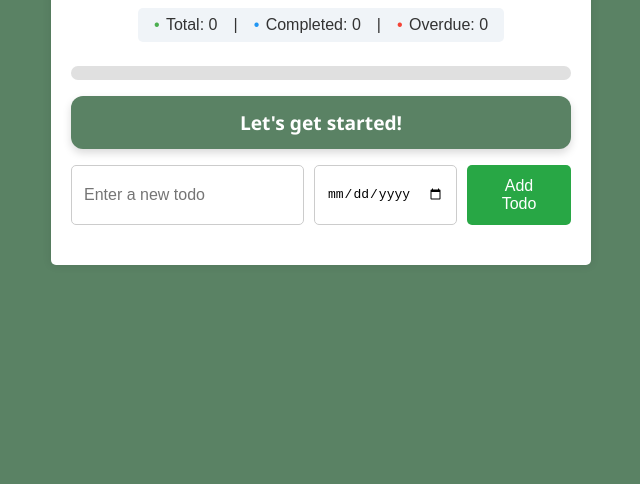
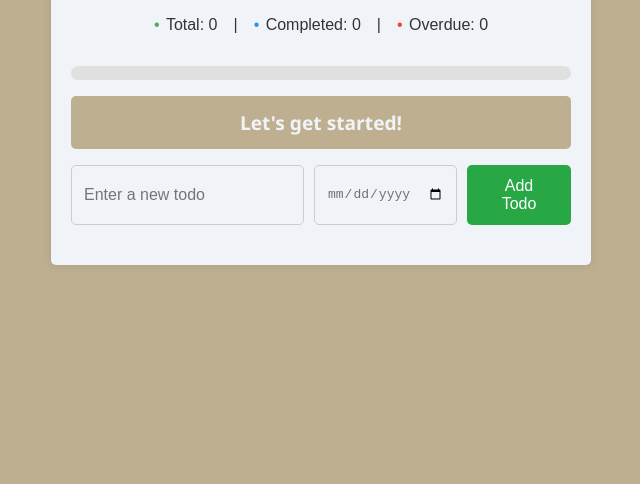
Before and after one commit to Mialmadsen/bdeFinalProject, a website built with Vite: page index.html in a window 1280 px wide. Shown: the part 316-800 px from the top of the page, without its empty margins (319-959 px from the left). Built offline with nearby package versions, Linux system fonts and the light colour scheme.

Commit message:
style: add better styling for visual look

```diff
--- a/src/style.css
+++ b/src/style.css
@@ -12,13 +12,14 @@
   --webkit-font-smoothing: antialiased;
   --moz-osx-font-smoothing: grayscale;
 
-  --body-background-color: #5A8264;
-  --container-background-color: #fff;
+  --body-background-color: #BFAF91;
+  --container-background-color: #f0f4f8;
   --container-padding: 20px;
   --container-border-radius: 5px;
   --container-box-shadow: 0 0 10px rgba(0, 0, 0, 0.1);
   --container-width: 500px;
 }
+
 
 body {
   font-family: var(--font-family);
@@ -90,7 +91,7 @@ h1 {
 #progress-bar {
   height: 100%;
   width: 0%;
-  background: linear-gradient(90deg, #ff7f50, #4caf50);
+  background: linear-gradient(90deg, #7bed9f, #2ecc71);
   border-radius: 10px;
   transition: width 0.4s ease-in-out;
 }
@@ -107,17 +108,16 @@ h1 {
 #motivation-message {
   font-size: 1.2rem;
   font-weight: 600;
-  color: #ffffff;
-  background: #5A8264;
+  color: #f0f4f8;
+  background: #BFAF91;
   padding: 0.8rem 1.2rem;
-  border-radius: 12px;
-  box-shadow: 0 4px 8px rgba(0,0,0,0.15);
+  border-radius: 5px;
   max-width: 500px;
   margin: 0 auto;
   transition: background 0.3s ease, transform 0.3s ease;
 }
 
-/* TODO FORM */
+/* Todo form */
 
 .todo-form {
   display: flex;
@@ -134,6 +134,8 @@ h1 {
   border-radius: 5px;
   border: 1px solid #ccc;
   outline: none;
+  background-color: #f0f4f8;
+  color: #707070;
 }
 
 .todo-form input[type="text"]:focus,
@@ -158,7 +160,7 @@ h1 {
 }
 
 
-/* ERROR MESSAGES */
+/* Error messages */
 
 .input-error {
   border: 2px solid red;
@@ -174,7 +176,7 @@ h1 {
 }
 
 
-/* TODO LIST */
+/* Todo list */
 
 .todo-list {
   list-style: none;
@@ -198,7 +200,7 @@ h1 {
 }
 
 
-/* TODO ITEM SPAN */
+/* Todo item span */
 
 .todo-item span {
   cursor: pointer;
@@ -210,7 +212,7 @@ h1 {
   color: #28a745;
 }
 
-/* COMPLETED & OVERDUE */
+/* Completed and overdue */
 
 .completed {
   text-decoration: line-through;
@@ -227,7 +229,7 @@ h1 {
   margin-left: 5px;
 }
 
-/* REMOVE BUTTON */
+/* Remove button */
 
 .todo-item button {
   border: none;
```
